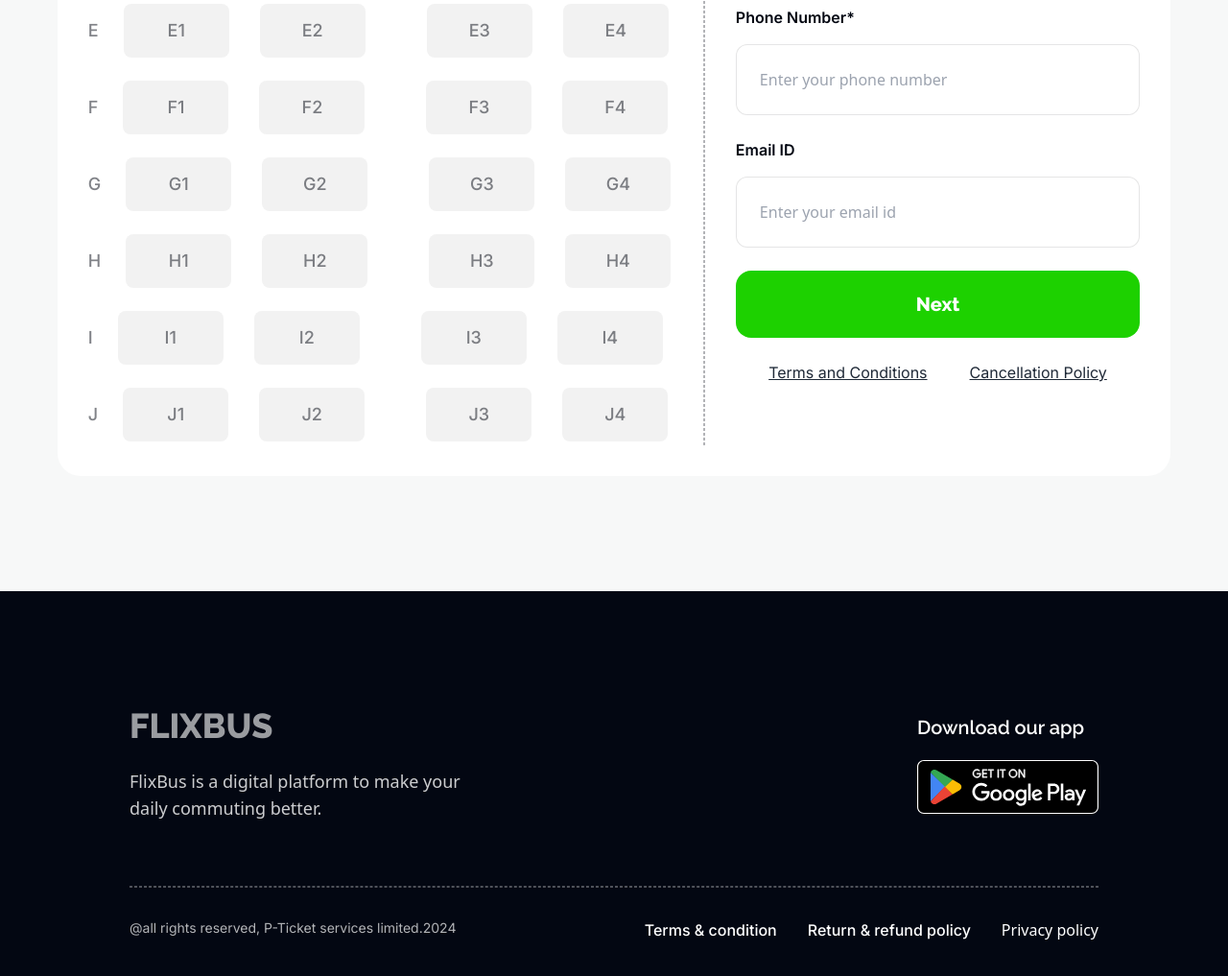
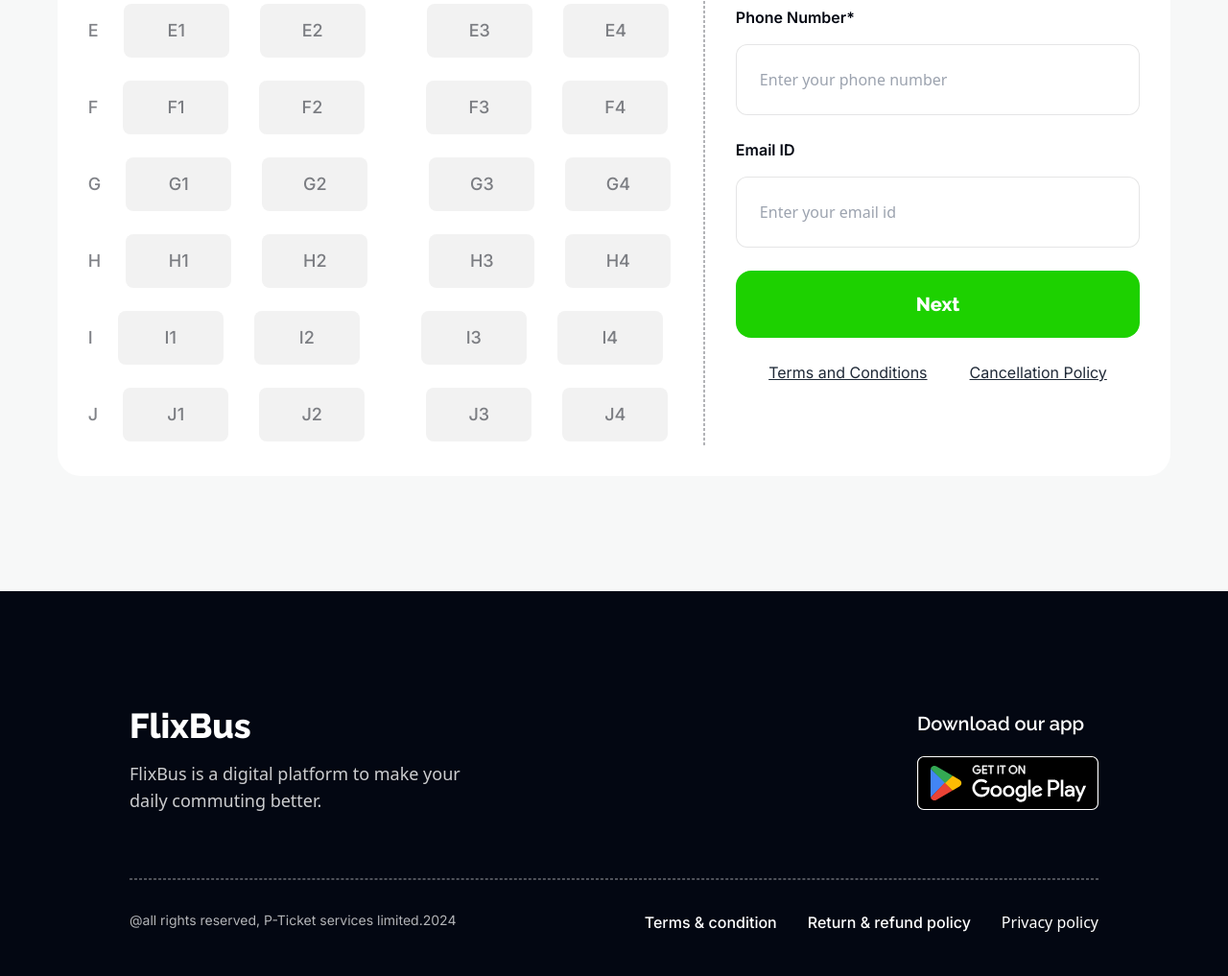
Before and after one commit to rijviislam/ph-assignment-5-smart-ticketing, a plain HTML site: page index.html in a window 1280 px wide. Shown: the part 2839-3856 px from the top of the page at 96% size. Drawn offline with nearby package versions, Linux system fonts and the light colour scheme.

Commit message:
refactor : refactored code

```diff
--- a/index.html
+++ b/index.html
@@ -962,7 +962,7 @@
       <div class="flex justify-between items-center">
         <nav class="flex gap-4 flex-col">
           <h6
-            class="footer-title font-extrabold text-4xl font_two text-white cursor-pointer"
+            class="font-extrabold text-4xl font_two text-white cursor-pointer"
           >
             FlixBus
           </h6>
```
